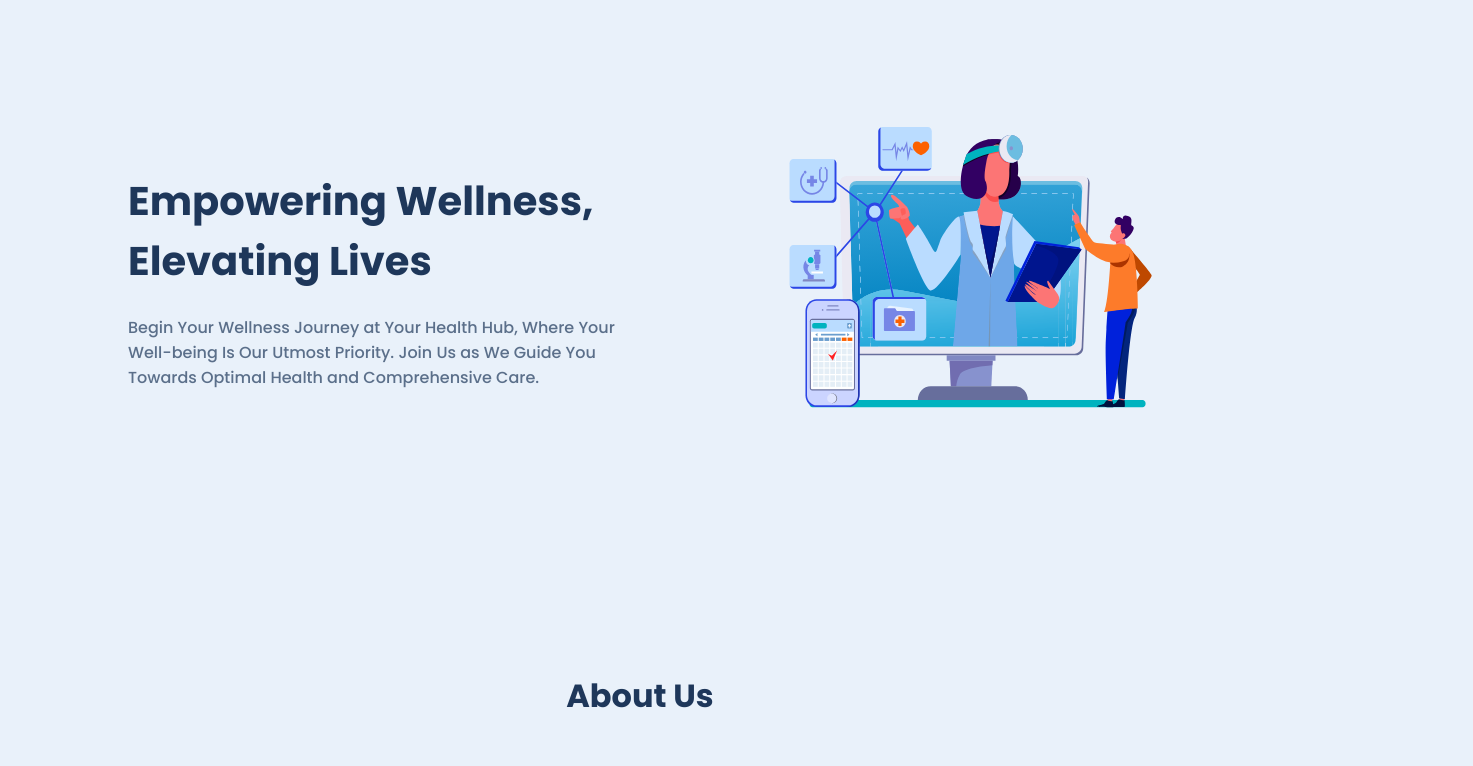
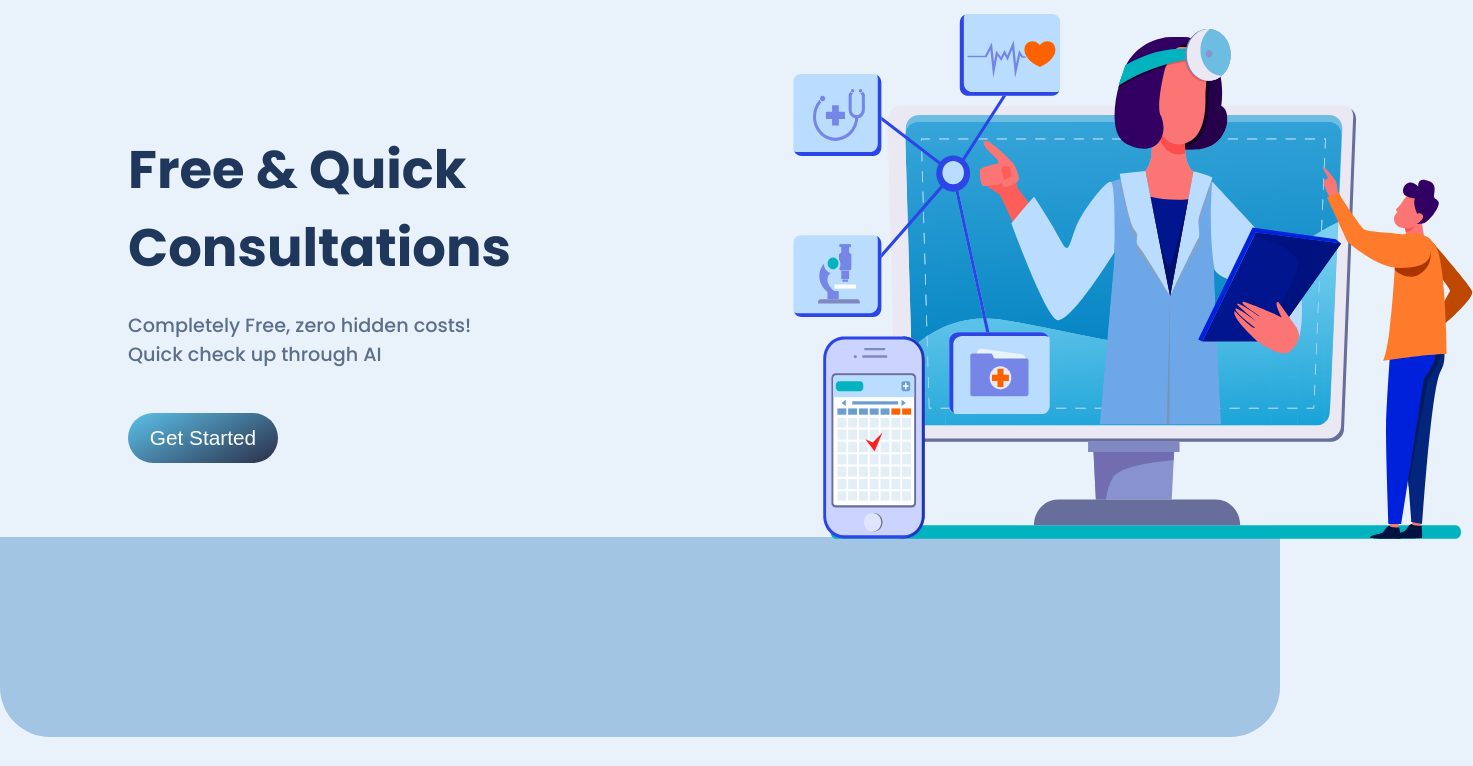
Before and after one commit to tushar-glitch/hashhacks, a React (Create React App) app in the folder client/: page / in a window 1280 px wide. Shown: the part 180-946 px from the top of the page, 1473 px wide, since content can reach past the window. Built offline with nearby package versions, Linux system fonts and the light colour scheme; no server answers.

Commit message:
modified ui of hero

```diff
--- a/client/src/components/Hero.jsx
+++ b/client/src/components/Hero.jsx
@@ -1,17 +1,24 @@
 import React from "react";
 import image from "../images/main.svg";
+import { useNavigate } from "react-router-dom";
 import "../styles/hero.css";
 
 const Hero = () => {
-  return (
+    const  navigate = useNavigate();
+    function reg(){
+        navigate("/register");
+    }
+  return (<>
     <section className="hero">
       <div className="hero-content">
         <h1>
-        Empowering Wellness, <br />
-        Elevating Lives
+        Free & Quick <br />
+        Consultations
         </h1>
-        <p>Begin Your Wellness Journey at Your Health Hub, Where Your Well-being Is Our Utmost Priority. Join Us as We Guide You Towards Optimal Health and Comprehensive Care.
+        <p>Completely Free, zero hidden costs! Quick check up through AI
         </p>
+
+        <button className="started" onClick={reg}>Get Started</button>
       </div>
       <div className="hero-img">
         <img
@@ -20,6 +27,8 @@ const Hero = () => {
         />
       </div>
     </section>
+    <section className="boot_col">
+        </section></>
   );
 };
 
--- a/client/src/components/Navbar.jsx
+++ b/client/src/components/Navbar.jsx
@@ -7,6 +7,8 @@ import { setUserInfo } from "../redux/reducers/rootSlice";
 import { FiMenu } from "react-icons/fi";
 import { RxCross1 } from "react-icons/rx";
 import jwt_decode from "jwt-decode";
+
+import logo from "../images/logo.svg";
 
 const Navbar = () => {
   const [iconActive, setIconActive] = useState(false);
@@ -28,9 +30,9 @@ const Navbar = () => {
   return (
     <header>
       <nav className={iconActive ? "nav-active" : ""}>
-        <h2 className="nav-logo">
-          <NavLink to={"/"}>CareClique</NavLink>
-        </h2>
+        <div className="nav-logo">
+          <NavLink to={"/"}><img src={logo} alt="Swastika"/></NavLink>
+        </div>
         <ul className="nav-links">
           <li>
             <NavLink to={"/"}>Home</NavLink>
--- a/client/src/styles/hero.css
+++ b/client/src/styles/hero.css
@@ -2,7 +2,7 @@
 
 .hero {
   display: flex;
-  height: 90vh;
+  height: 85vh;
   width: 80%;
   margin: 0 auto;
   align-items: center;
@@ -18,18 +18,29 @@
 }
 
 .hero-content h1 {
-  font-size: 2.5rem;
+  font-size: 3.3rem;
 }
+.hero-content p {
+    font-size: 1.2rem;
+  }
+
 
 .hero-img {
   flex: 1;
 }
 
 .hero-img img {
-  width: 100%;
+  width: auto;height: 560px;
   border-radius:10px;
 }
-
+.boot_col{
+    position: relative;
+    top: -100px;
+    z-index: -1;
+    height: 200px;
+    background-color: #A1C5E2;
+    border-radius: 0 0 50px  50px;
+}
 .about {
   display: flex;
   margin: 0 auto;
@@ -37,7 +48,20 @@
   gap: 2rem;
   justify-content: space-between;
 }
+.hero-content .started{
+    width: 150px;
+    height: 50px;
+font-size: 1.3rem;
+margin-top: 20px;
+    border-radius: 25px;
+    border: none;
+color: white;
+background: rgb(91,193,233);
+background: linear-gradient(152deg, rgba(91,193,233,1) 0%, rgba(43,46,73,1) 100%);
 
+}
+.hero-content .started:hover{
+    cursor: pointer;}
 @media screen and (max-width: 770px) {
   .hero {
     height: auto;
```
Also changed, not shown: client/src/images/logo.svg (added).
